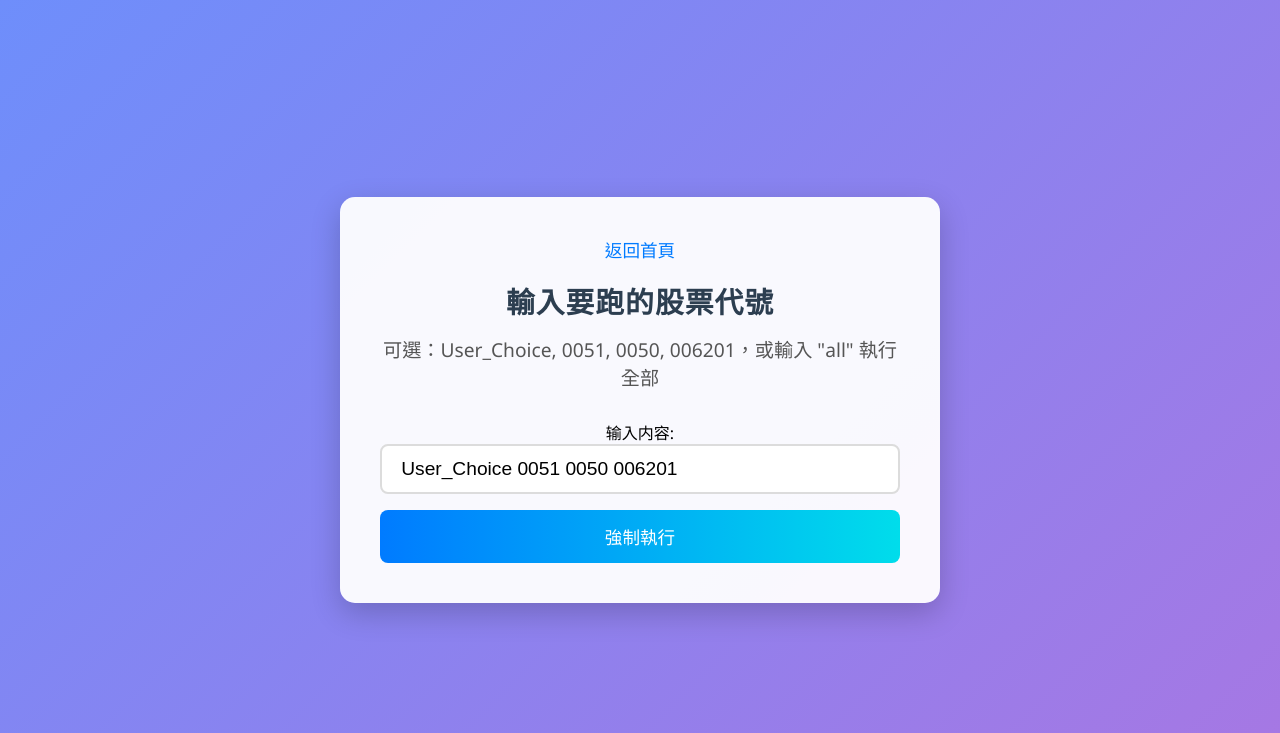
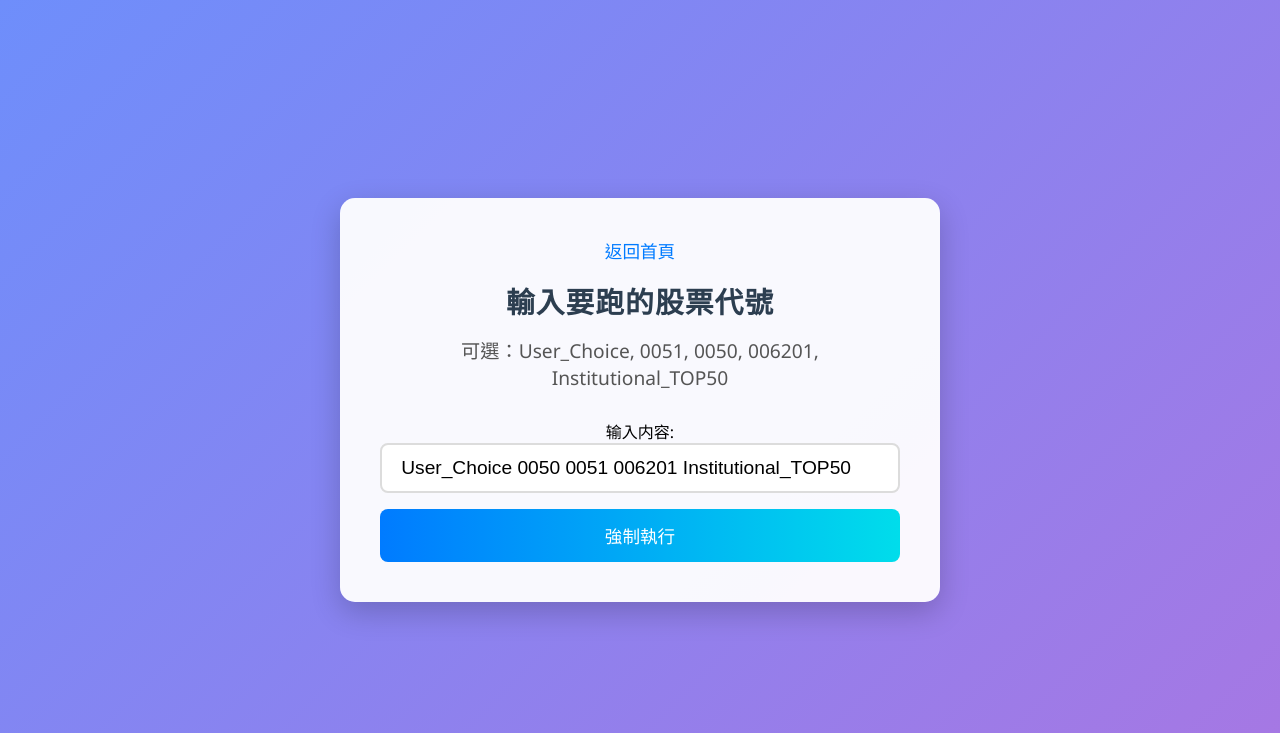
Before and after one commit to richardkuo1999/My_Stock_Page, a Django app: page /Force_run in a window 1280 px wide. Shown: the top 733 px of the page. Run offline with Django 5.2, Linux system fonts and the light colour scheme.

Commit message:
[Modift] Control whether Institutional_TOP50 runs or not

```diff
--- a/My_Stock_Page/settings.py
+++ b/My_Stock_Page/settings.py
@@ -132,4 +132,4 @@ RESULT_PATHS = {
     "daliy_report_path": os.path.join(BASE_DIR, "results", "new"),
 }
 
-DAILY_RUN_LISTS = ["User_Choice", "0051", "0050", "006201"]
+DAILY_RUN_LISTS = ["User_Choice", "0050", "0051", "006201", "Institutional_TOP50"]
--- a/value_investment/templates/Daily_run/Force_run.html
+++ b/value_investment/templates/Daily_run/Force_run.html
@@ -119,7 +119,7 @@
     <div class="container">
         <a href=".." class="home-link">返回首頁</a>
         <h1>輸入要跑的股票代號</h1>
-        <h2>可選：User_Choice, 0051, 0050, 006201，或輸入 "all" 執行全部</h2>
+        <h2>可選：User_Choice, 0051, 0050, 006201, Institutional_TOP50</h2>
         <form method="post">
             {% csrf_token %}
             {{ form.as_p }}
```
